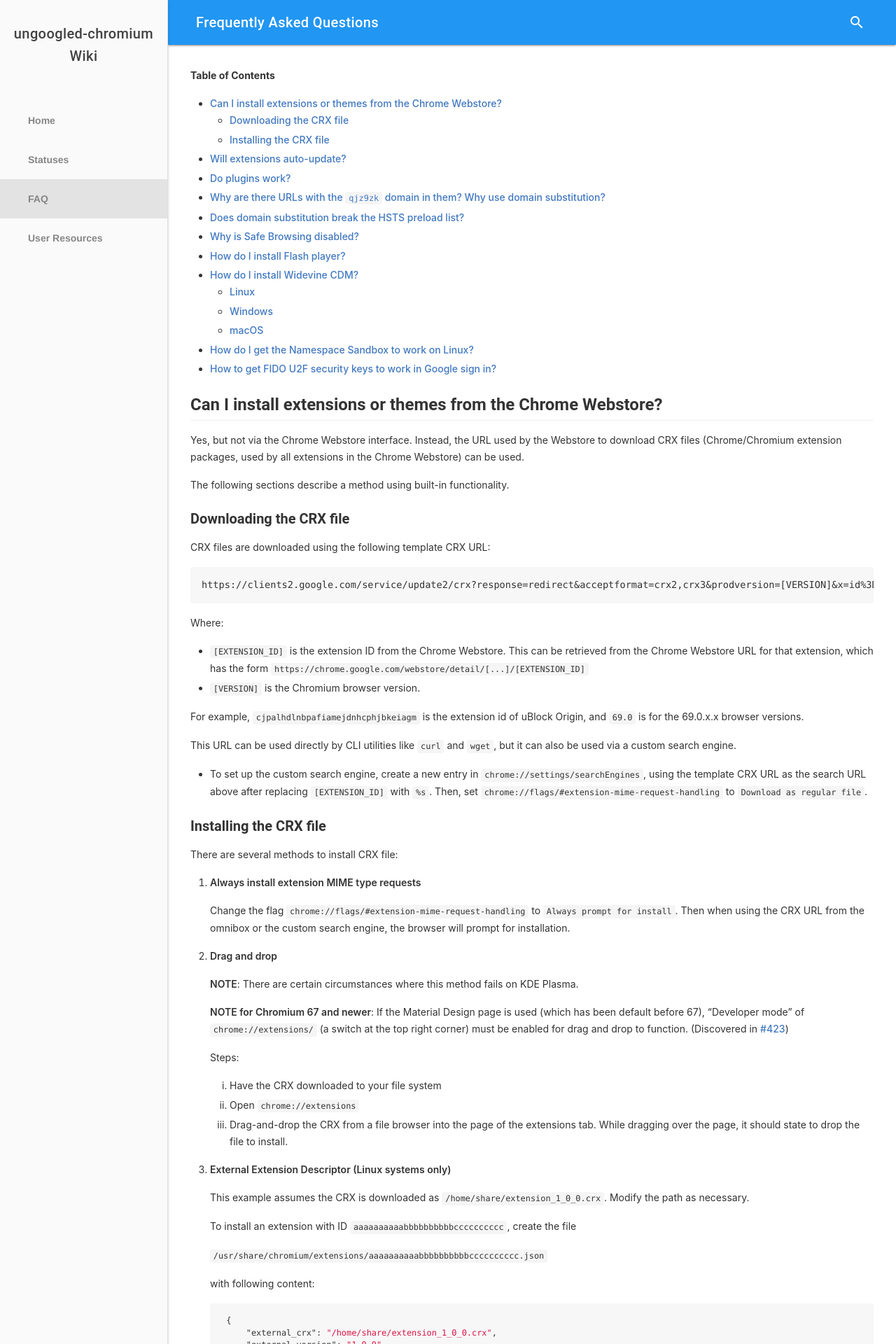
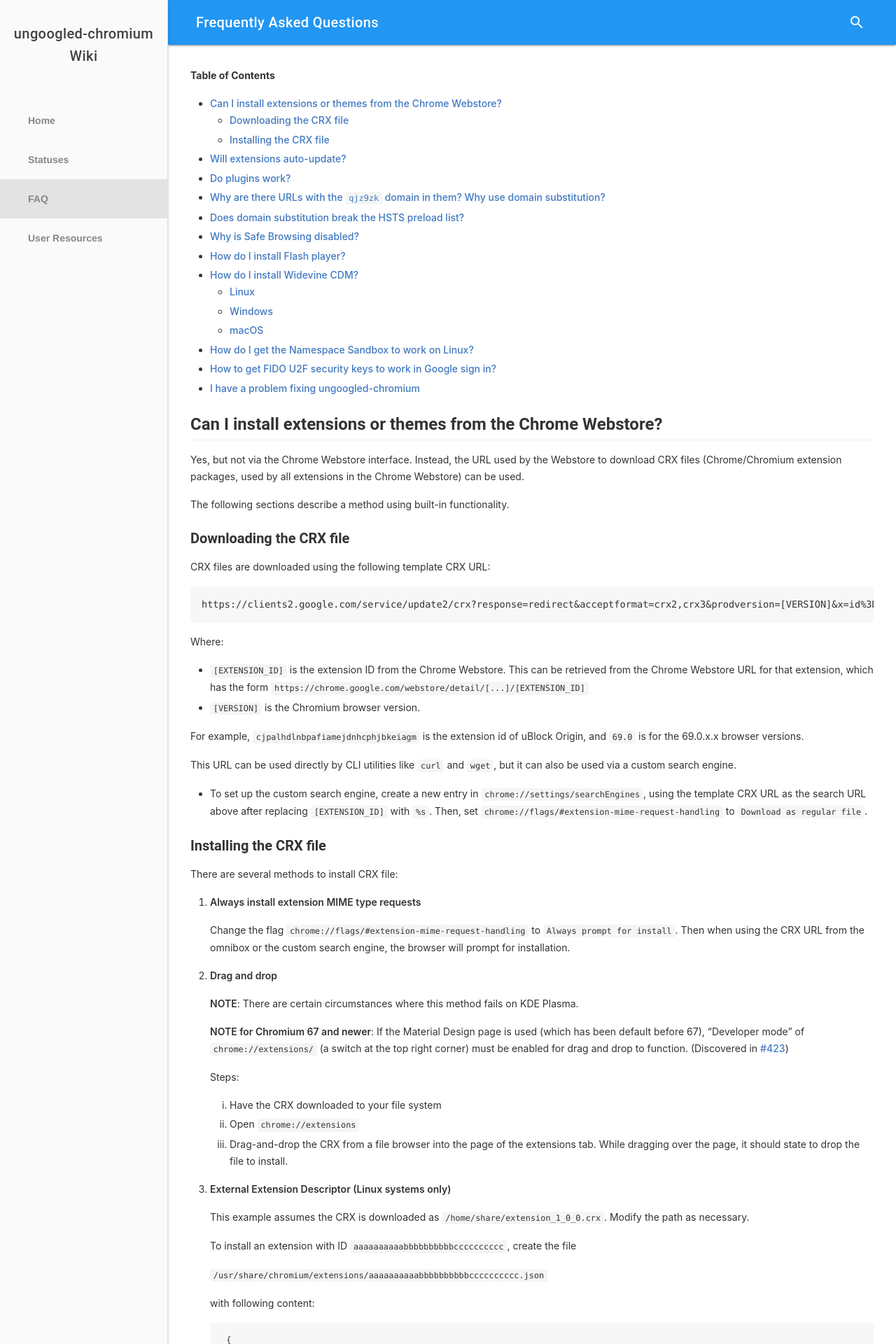
Before and after one commit to ungoogled-software/ungoogled-chromium-wiki, a Jekyll site: the page built from faq.md, in a window 1280 px wide. Shown: the top 1920 px of the page at 70% size. Built offline with Jekyll 4.4.1, drawn with Linux system fonts in a browser that asks for light colours; some of the changed text lies outside the part shown.

Commit message:
faq.md: Add reference to Building FAQ

```diff
--- a/faq.md
+++ b/faq.md
@@ -140,3 +140,7 @@ Enable the kernel option `unprivileged_userns_clone`
 ## How to get FIDO U2F security keys to work in Google sign in?
 
 Google sign in uses a specific extension to access the security key's information. You'll need to install [this extension](https://chrome.google.com/webstore/detail/gnubbyd/beknehfpfkghjoafdifaflglpjkojoco) to make this function. After installation you might need to restart your computer to make it work.
+
+## I have a problem fixing ungoogled-chromium
+
+See if the [Building FAQ](https://github.com/Eloston/ungoogled-chromium/blob/master/docs/building.md#building-faq) can address your problem. If not, check other resources in the [Support document](https://github.com/Eloston/ungoogled-chromium/blob/master/SUPPORT.md).
```
